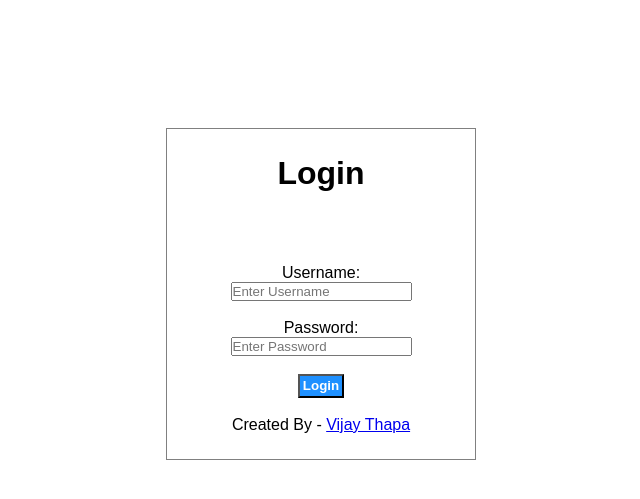
After one commit to T0k0saba/food-order-site, a PHP site: page /food-order-site/admin/login.php in a window 1280 px wide. The commit adds this page. Shown: the top 499 px of the page, without its empty margins (319-959 px from the left). Run offline with PHP 8.4, Linux system fonts and the light colour scheme.

Commit message:
Create login and login-check page

```diff
--- /dev/null
+++ b/admin/login.php
@@ -0,0 +1,92 @@
+<?php
+include('../config/constants.php');
+?>
+
+
+<!DOCTYPE html>
+<html lang="en">
+
+<head>
+    <meta charset="UTF-8">
+    <meta http-equiv="X-UA-Compatible" content="IE=edge">
+    <meta name="viewport" content="width=device-width, initial-scale=1.0">
+    <title>Login - Food Order System</title>
+    <link rel="stylesheet" href="../css/admin.css">
+</head>
+
+<body>
+    <div class="login">
+        <h1 class="text-center">Login</h1>
+        <br><br>
+
+        <?php
+
+        if (isset($_SESSION['login']))
+        {
+            echo $_SESSION['login'];
+            unset($_SESSION['login']);
+        }
+
+        if(isset($_SESSION['no-login-message']))
+        {
+            echo $_SESSION['no-login-message'];
+            unset($_SESSION['no-login-message']);
+        }
+
+        ?>
+        <br><br>
+
+        <!-- Login Form Starts Here -->
+        <form action="" method="POST" class="text-center">
+            Username: <br>
+            <input type="text" name="username" placeholder="Enter Username"><br><br>
+
+            Password: <br>
+            <input type="password" name="password" placeholder="Enter Password"><br><br>
+            <input type="submit" name="submit" value="Login" class="btn-primary">
+            <br><br>
+        </form>
+
+        <!-- Login Form Ends Here -->
+
+        <p class="text-center">Created By - <a href="www.vijaythapa.com">Vijay Thapa</a></p>
+    </div>
+</body>
+
+</html>
+
+<?php
+
+// Check whether the submit button is clicked or not
+if (isset($_POST['submit'])) {
+    //Process for Login
+    //1. Get the data from Login form
+    $username = $_POST['username'];
+    $password = md5($_POST['password']);
+
+    //2. SQL to check whether the user with username and password exist or not
+
+    $sql = "SELECT * FROM tbl_admin WHERE username='$username' AND password='$password'";
+
+
+    //3. Execute the query
+    $res = mysqli_query($conn, $sql);
+
+    //4. Count rows to check whether the user exist or not
+    $count = mysqli_num_rows($res);
+
+    if ($count == 1) {
+        // user available and login succes
+        $_SESSION['login'] = "<div class='success'>Login Succesful.</div>";
+        $_SESSION['user'] = $username; // TO check whether the user is logged in or not and logout will unset is
+        // redirect to home page/dashboard
+        header('location:' . SITEURL . 'admin/');
+    } else {
+        // User not available and login failed
+        $_SESSION['login'] = "<div class='error text-center'>Username or password did not math.</div>";
+        // redirect to home page/dashboard
+        header('location:' . SITEURL . 'admin/login.php');
+    }
+}
+
+?>
--- a/admin/partials/menu.php
+++ b/admin/partials/menu.php
@@ -1,6 +1,9 @@
 <?php
 include('../config/constants.php');
+include('login-check.php');
 ?>
+
+
 <!DOCTYPE html>
 <html lang="en">
 
@@ -22,6 +25,7 @@ include('../config/constants.php');
                 <li><a href="manage-category.php">Category</a></li>
                 <li><a href="manage-food.php">Food</a></li>
                 <li><a href="manage-order.php">Order</a></li>
+                <li><a href="logout.php">Logout</a></li>
             </ul>
         </div>
     </div>
--- a/css/admin.css
+++ b/css/admin.css
@@ -125,3 +125,12 @@ list-style-type: none;
     background-color: #ff4757;
     color: white;
 }
+
+/* CSS for Login */
+
+.login {
+    border: 1px solid grey;
+    width: 20%;
+    margin: 10% auto;
+    padding: 2%;
+}
```
Also changed, not shown: admin/index.php (+10 -0 lines), admin/logout.php (added, +13 -0 lines), admin/partials/login-check.php (added, +17 -0 lines).
